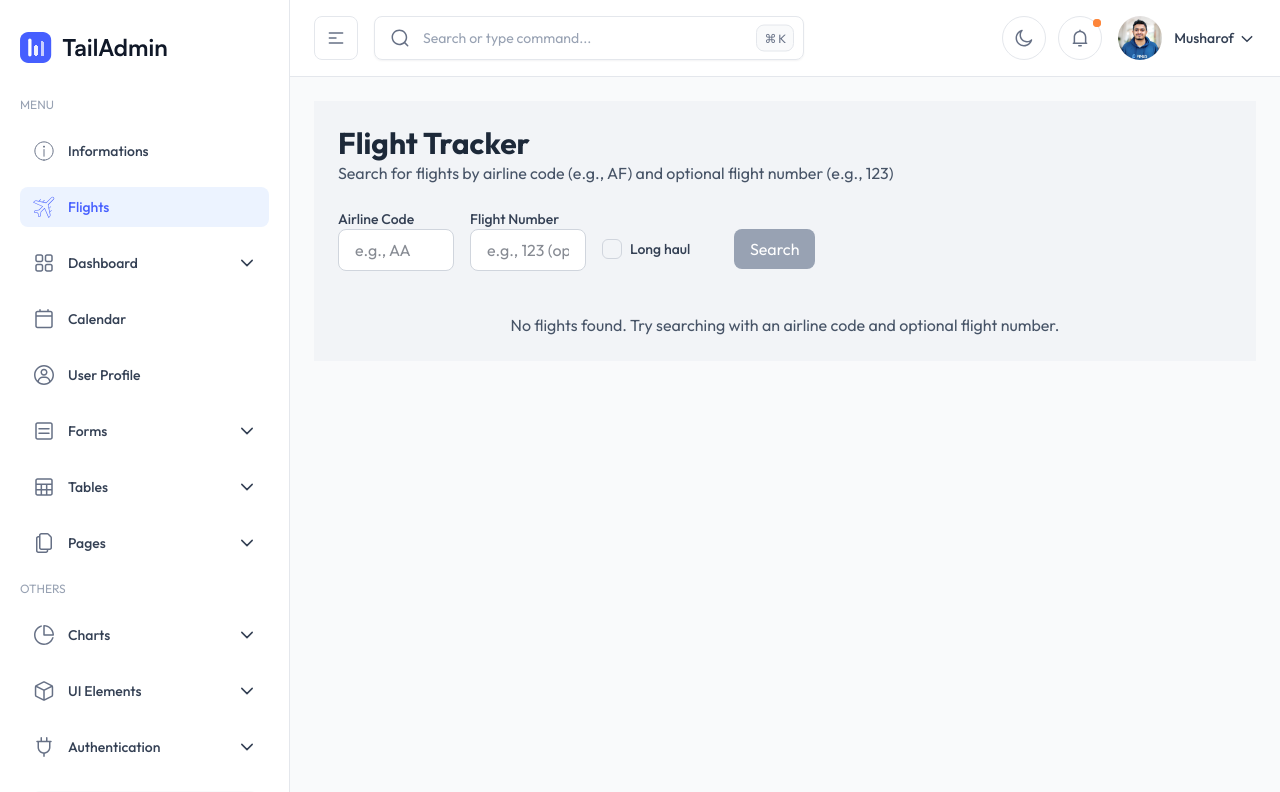
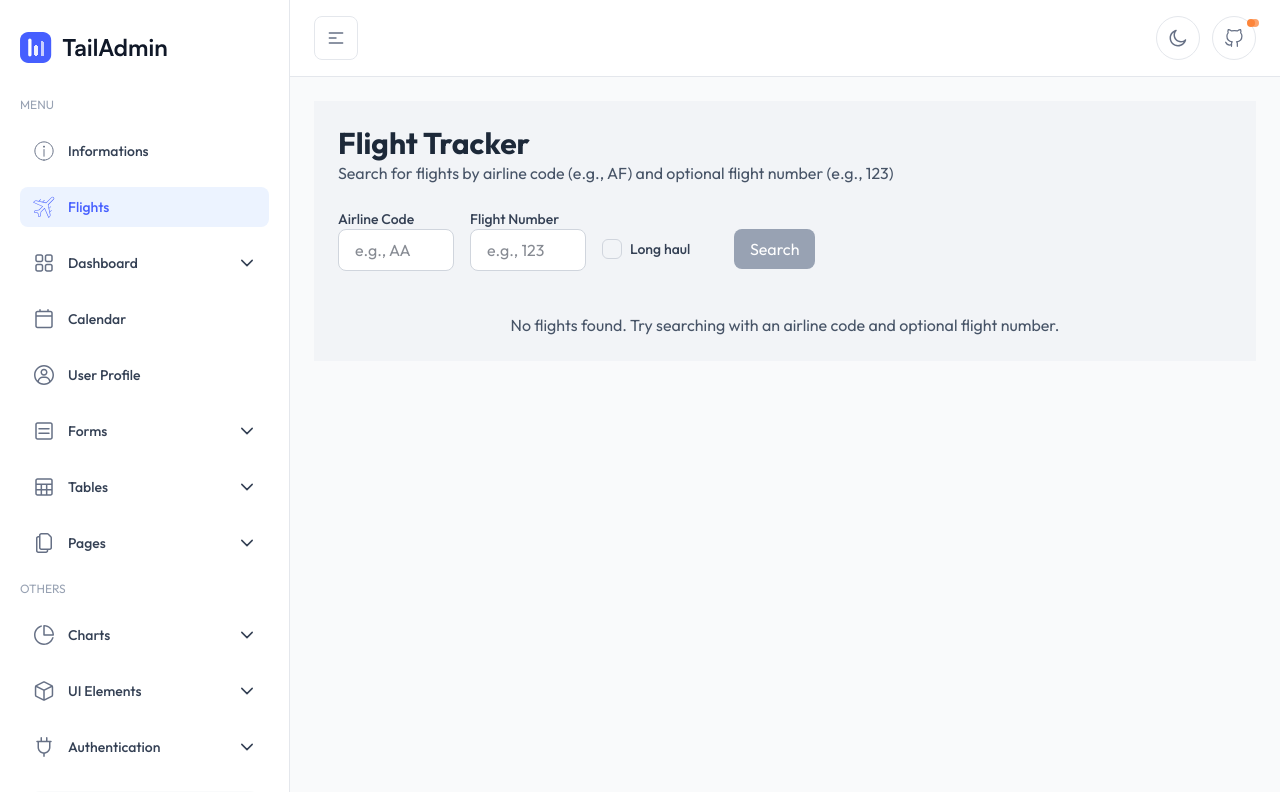
Before and after one commit to ian-ledig/flight-tracker-cs, a Next.js app: page /flights in a window 1280 px wide. Shown: the top 792 px of the page. Built offline with nearby package versions, Linux system fonts and the light colour scheme.

Commit message:
editing header to remove unused options and adding source button

```diff
--- a/src/app/(admin)/(others-pages)/flights/page.tsx
+++ b/src/app/(admin)/(others-pages)/flights/page.tsx
@@ -76,7 +76,7 @@ export default function FlightSearchPage() {
               type="text"
               value={flightNumber}
               onChange={e => setFlightNumber(e.target.value)}
-              placeholder="e.g., 123 (optional)"
+              placeholder="e.g., 123"
               className="w-full rounded-lg border border-gray-300 dark:border-gray-600 bg-white dark:bg-gray-700 text-gray-900 dark:text-gray-200 px-4 py-2 focus:ring-2 focus:ring-blue-500 dark:focus:ring-blue-400 focus:outline-none"
             />
           </div>
--- /dev/null
+++ b/src/components/header/SourceButton.tsx
@@ -0,0 +1,27 @@
+'use client';
+
+import React from 'react';
+import {
+  GithubIcon
+} from '../../icons/index';
+
+export default function SourceButton() {
+  const handleClick = () => {
+    window.open("https://github.com/ian-ledig/flight-tracker-cs", "_blank");
+  };
+  return (
+    <div className="relative">
+      <button
+        className="dropdown-toggle relative flex h-11 w-11 items-center justify-center rounded-full border border-gray-200 bg-white text-gray-500 transition-colors hover:bg-gray-100 hover:text-gray-700 dark:border-gray-800 dark:bg-gray-900 dark:text-gray-400 dark:hover:bg-gray-800 dark:hover:text-white"
+        onClick={handleClick}
+      >
+        <span
+          className={`absolute top-0.5 right-0 z-10 h-2 w-2 rounded-full bg-orange-400`}
+        >
+          <span className="absolute inline-flex h-full w-full animate-ping rounded-full bg-orange-400 opacity-75"></span>
+        </span>
+        <GithubIcon />
+      </button>
+    </div>
+  );
+}
--- a/src/icons/index.tsx
+++ b/src/icons/index.tsx
@@ -53,6 +53,7 @@ import MoreDotIcon from './more-dot.svg';
 import BellIcon from './bell.svg';
 import FlightIcon from './flight.svg';
 import HomeInfoIcon from './home-info.svg';
+import GithubIcon from './github.svg';
 
 export {
   DownloadIcon,
@@ -110,4 +111,5 @@ export {
   ChatIcon,
   FlightIcon,
   HomeInfoIcon,
+  GithubIcon,
 };
--- a/src/layout/AppHeader.tsx
+++ b/src/layout/AppHeader.tsx
@@ -1,7 +1,6 @@
 'use client';
 import { ThemeToggleButton } from '@/components/common/ThemeToggleButton';
-import NotificationDropdown from '@/components/header/NotificationDropdown';
-import UserDropdown from '@/components/header/UserDropdown';
+import SourceButton from '@/components/header/SourceButton';
 import { useSidebar } from '@/context/SidebarContext';
 import Image from 'next/image';
 import Link from 'next/link';
@@ -119,41 +118,6 @@ const AppHeader: React.FC = () => {
               />
             </svg>
           </button>
-
-          <div className="hidden lg:block">
-            <form>
-              <div className="relative">
-                <span className="pointer-events-none absolute top-1/2 left-4 -translate-y-1/2">
-                  <svg
-                    className="fill-gray-500 dark:fill-gray-400"
-                    width="20"
-                    height="20"
-                    viewBox="0 0 20 20"
-                    fill="none"
-                    xmlns="http://www.w3.org/2000/svg"
-                  >
-                    <path
-                      fillRule="evenodd"
-                      clipRule="evenodd"
-                      d="M3.04175 9.37363C3.04175 5.87693 5.87711 3.04199 9.37508 3.04199C12.8731 3.04199 15.7084 5.87693 15.7084 9.37363C15.7084 12.8703 12.8731 15.7053 9.37508 15.7053C5.87711 15.7053 3.04175 12.8703 3.04175 9.37363ZM9.37508 1.54199C5.04902 1.54199 1.54175 5.04817 1.54175 9.37363C1.54175 13.6991 5.04902 17.2053 9.37508 17.2053C11.2674 17.2053 13.003 16.5344 14.357 15.4176L17.177 18.238C17.4699 18.5309 17.9448 18.5309 18.2377 18.238C18.5306 17.9451 18.5306 17.4703 18.2377 17.1774L15.418 14.3573C16.5365 13.0033 17.2084 11.2669 17.2084 9.37363C17.2084 5.04817 13.7011 1.54199 9.37508 1.54199Z"
-                      fill=""
-                    />
-                  </svg>
-                </span>
-                <input
-                  ref={inputRef}
-                  type="text"
-                  placeholder="Search or type command..."
-                  className="dark:bg-dark-900 shadow-theme-xs focus:border-brand-300 focus:ring-brand-500/10 dark:focus:border-brand-800 h-11 w-full rounded-lg border border-gray-200 bg-transparent py-2.5 pr-14 pl-12 text-sm text-gray-800 placeholder:text-gray-400 focus:ring-3 focus:outline-hidden xl:w-[430px] dark:border-gray-800 dark:bg-gray-900 dark:bg-white/[0.03] dark:text-white/90 dark:placeholder:text-white/30"
-                />
-
-                <button className="absolute top-1/2 right-2.5 inline-flex -translate-y-1/2 items-center gap-0.5 rounded-lg border border-gray-200 bg-gray-50 px-[7px] py-[4.5px] text-xs -tracking-[0.2px] text-gray-500 dark:border-gray-800 dark:bg-white/[0.03] dark:text-gray-400">
-                  <span> ⌘ </span>
-                  <span> K </span>
-                </button>
-              </div>
-            </form>
-          </div>
         </div>
         <div
           className={`${
@@ -163,13 +127,10 @@ const AppHeader: React.FC = () => {
           <div className="2xsm:gap-3 flex items-center gap-2">
             {/* <!-- Dark Mode Toggler --> */}
             <ThemeToggleButton />
-            {/* <!-- Dark Mode Toggler --> */}
 
-            <NotificationDropdown />
-            {/* <!-- Notification Menu Area --> */}
+            {/* <!-- Source Button --> */}
+            <SourceButton />
           </div>
-          {/* <!-- User Area --> */}
-          <UserDropdown />
         </div>
       </div>
     </header>
```
Also changed, not shown: src/icons/github.svg (added).
